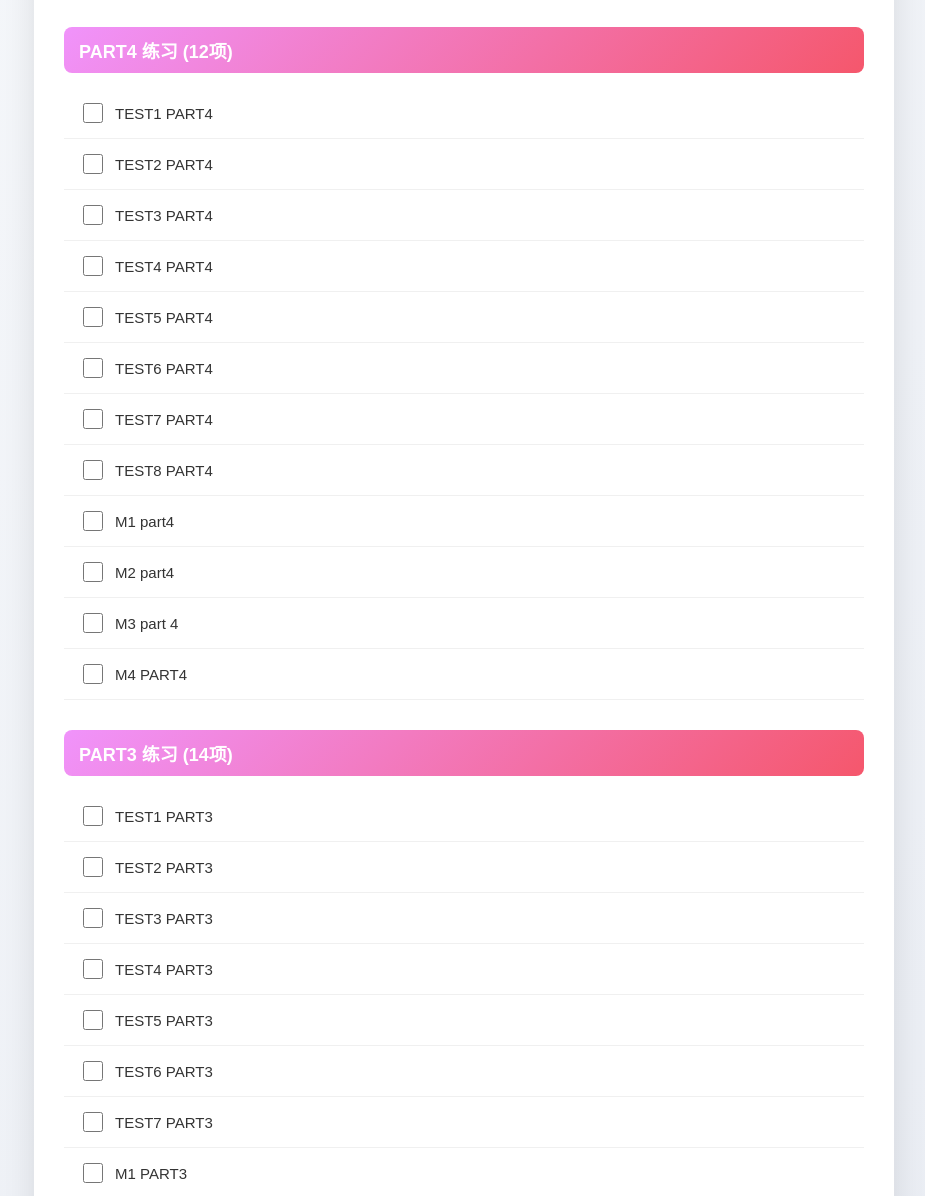
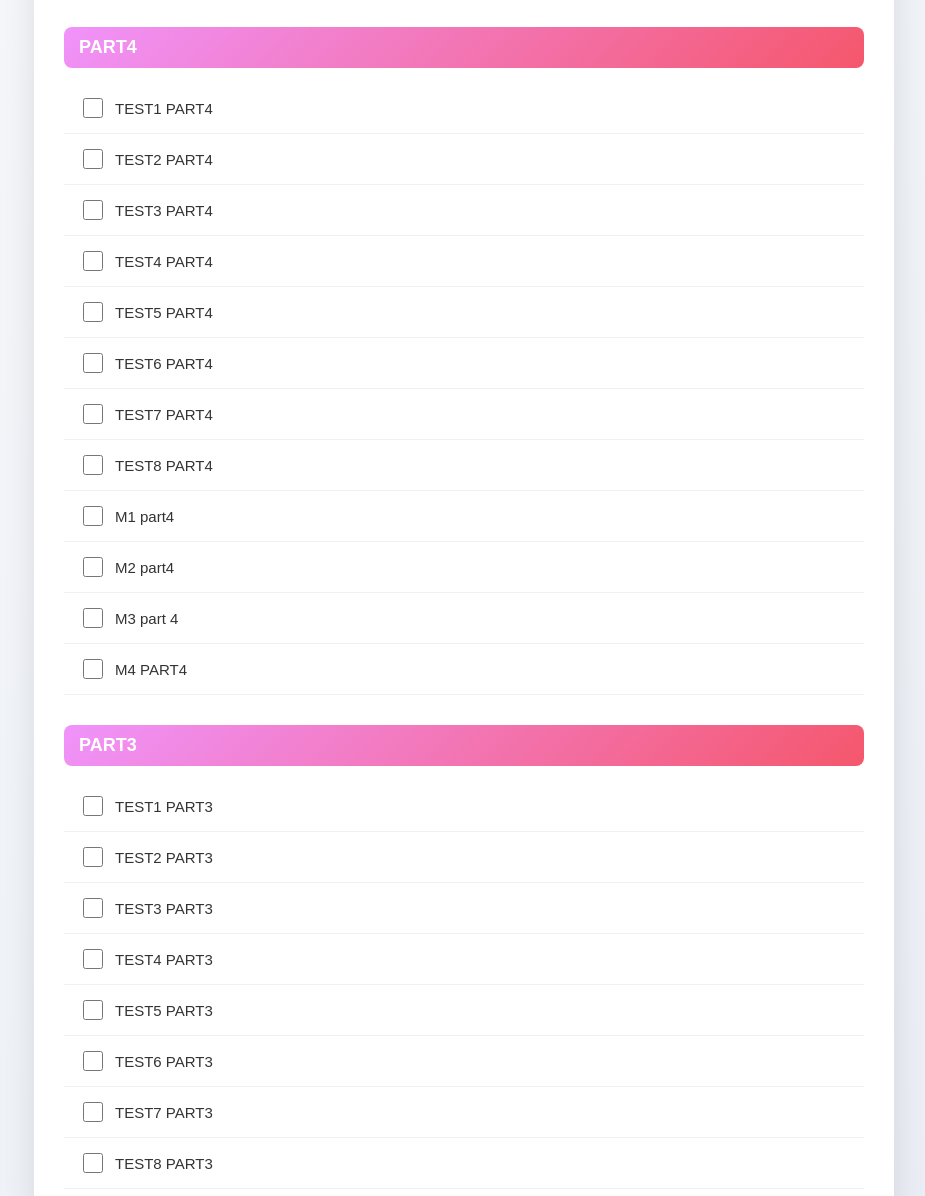
Before and after one commit to Sandy-long/L-pet, a plain HTML site: page index.html in a window 1280 px wide. Shown: the part 120-1316 px from the top of the page, without its empty margins (176-1101 px from the left). Drawn offline with Linux system fonts and the light colour scheme.

Commit message:
Update index.html

```diff
--- a/index.html
+++ b/index.html
@@ -137,7 +137,7 @@
 
         <!-- PART4 部分 -->
         <div class="section">
-            <div class="section-title">PART4 练习 (12项)</div>
+            <div class="section-title">PART4 </div>
             <ul class="practice-list" id="part4-list">
                 <li class="practice-item">
                     <input type="checkbox" class="checkbox" id="test1-p4">
@@ -192,7 +192,7 @@
 
         <!-- PART3 部分 -->
         <div class="section">
-            <div class="section-title">PART3 练习 (14项)</div>
+            <div class="section-title">PART3 </div>
             <ul class="practice-list" id="part3-list">
                 <li class="practice-item">
                     <input type="checkbox" class="checkbox" id="test1-p3">
@@ -221,6 +221,10 @@
                 <li class="practice-item">
                     <input type="checkbox" class="checkbox" id="test7-p3">
                     <label for="test7-p3" class="task-text">TEST7 PART3</label>
+                </li>
+                <li class="practice-item">
+                    <input type="checkbox" class="checkbox" id="test7-p3">
+                    <label for="test8-p3" class="task-text">TEST8 PART3</label>
                 </li>
                 <li class="practice-item">
                     <input type="checkbox" class="checkbox" id="m1-p3">
@@ -255,7 +259,7 @@
 
         <!-- PART2 部分 -->
         <div class="section">
-            <div class="section-title">PART2 练习 (8项)</div>
+            <div class="section-title">PART2 </div>
             <ul class="practice-list" id="part2-list">
                 <li class="practice-item">
                     <input type="checkbox" class="checkbox" id="test1-p2">
@@ -375,9 +379,9 @@
             const p4Completed = document.querySelectorAll('#part4-list .checkbox:checked').length;
             document.getElementById('p4-count').textContent = `${p4Completed}/12`;
 
-            // PART3 统计 (14项)
+            // PART3 统计 (15项)
             const p3Completed = document.querySelectorAll('#part3-list .checkbox:checked').length;
-            document.getElementById('p3-count').textContent = `${p3Completed}/14`;
+            document.getElementById('p3-count').textContent = `${p3Completed}/15`;
 
             // PART2 统计 (8项)
             const p2Completed = document.querySelectorAll('#part2-list .checkbox:checked').length;
```
